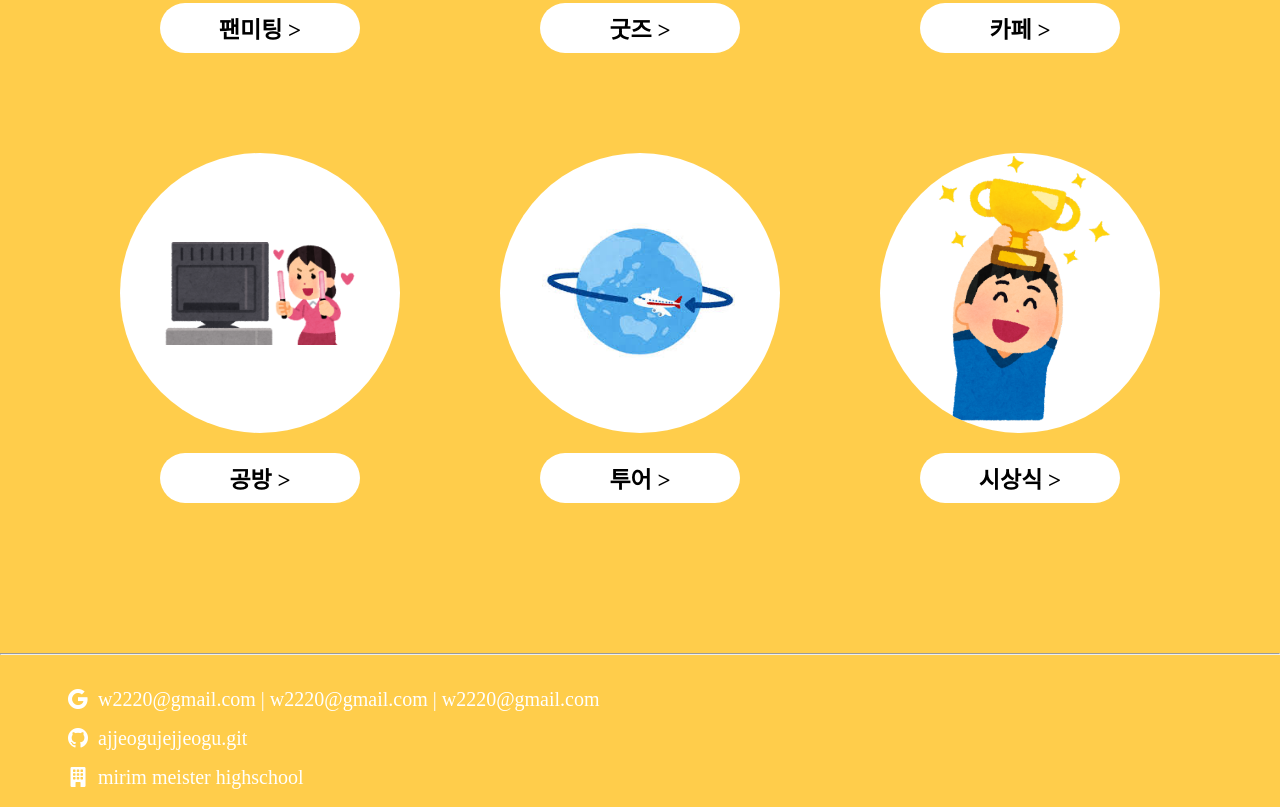
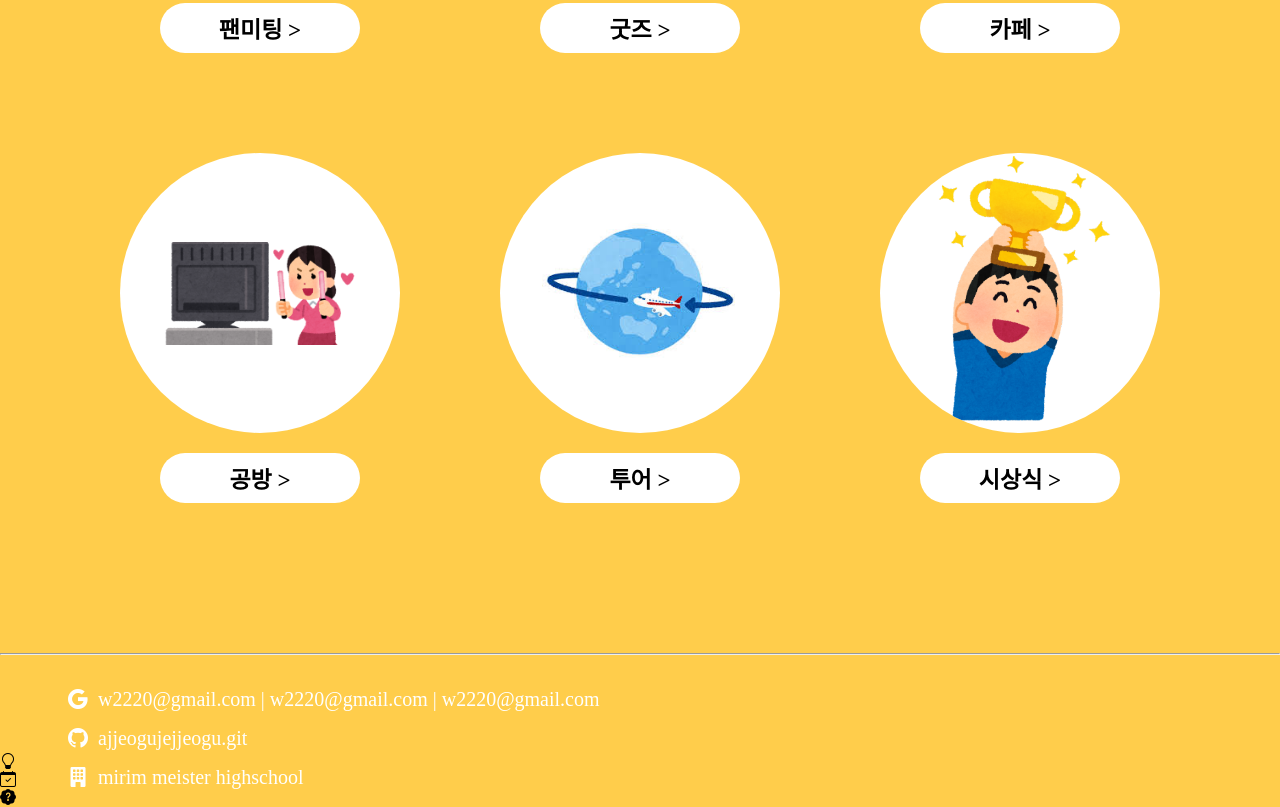
Before and after one commit to sueyon032/ppojjak, a plain HTML site: page tip.html in a window 1280 px wide. Shown: the part 921-1728 px from the top of the page. Drawn offline with nearby package versions, Linux system fonts and the light colour scheme; a web font is replaced by a local one.

Commit message:
navbar 추가

```diff
--- a/tip.html
+++ b/tip.html
@@ -135,6 +135,21 @@
             </div>
         </div>
     </footer>
+
+    <nav>
+        <ul class="nav-list">
+            <li class="nav-item">
+                <a href="tip.html"><i class="bi bi-lightbulb"></i></a>
+            </li>
+            <li class="nav-item">
+                <a href="schedule.html"><i class="bi bi-calendar-check"></i></a>
+            </li>
+            <li class="nav-item">
+                <a href="quiz.html"><i class="bi bi-patch-question-fill"></i></a>
+            </li>
+        </ul>
+    </nav>
+
     <script src="js/menu.js"></script>
 </body>
 </html>
```
Also changed, not shown: schedule.html (+15 -0 lines).
